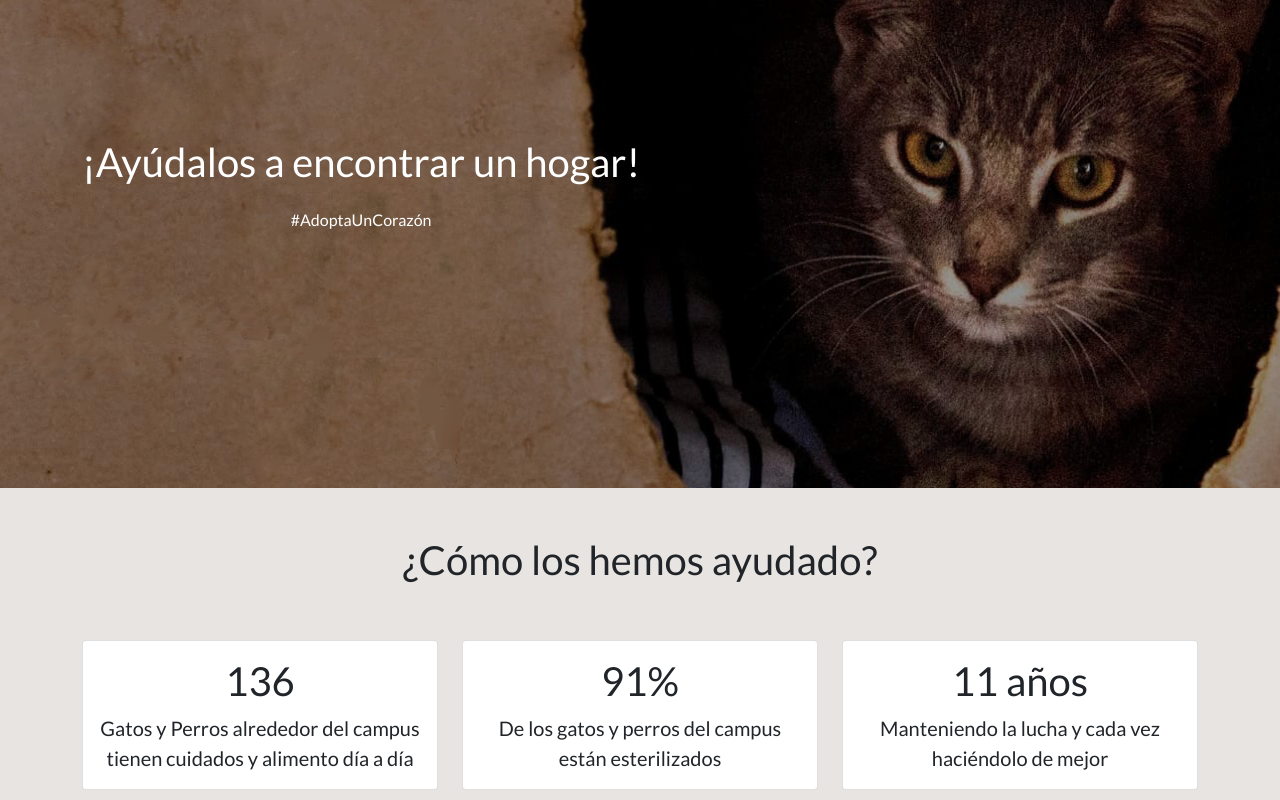
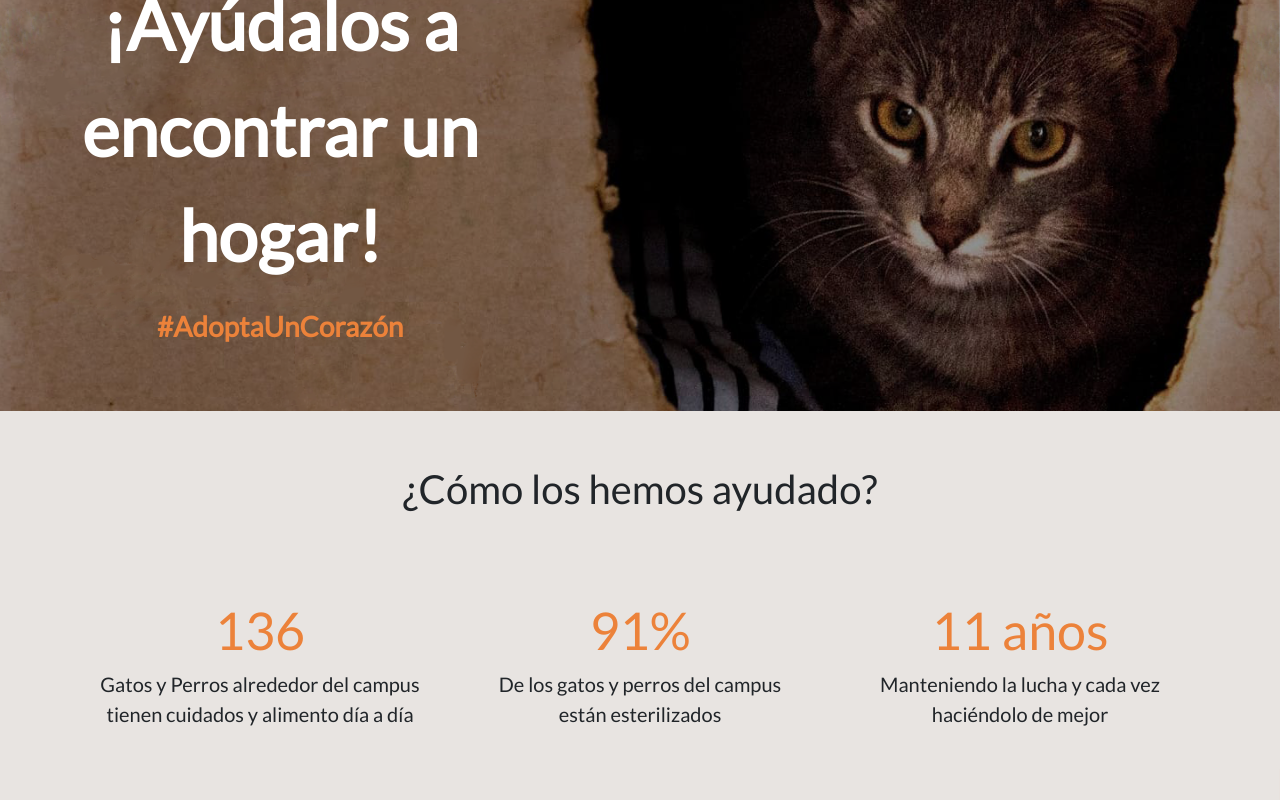
Before and after one commit to GPA-Espol/FindMeAPet_Web, a React (Create React App) app in the folder gpa-web-front/: page / in a window 1280 px wide. Shown: the part 220-1020 px from the top of the page. Built offline with nearby package versions, Linux system fonts and the light colour scheme.

Commit message:
Secciones 1 y 3 completas de la HomePage

```diff
--- a/gpa-web-front/src/components/Pages/MainPage/MainPage.css
+++ b/gpa-web-front/src/components/Pages/MainPage/MainPage.css
@@ -4,7 +4,7 @@
   background-position: 50% 50%;
   background-color: rgba(0,0,0,0.4);
   background-blend-mode: darken;
-  background-attachment: fixed;
+  /* background-attachment: fixed; */
 }
 
 .como-ayudamos-section {
@@ -16,3 +16,19 @@
   background-blend-mode: luminosity;
   background-color: #EC823A;
 }
+
+.text-orange {
+  color: #EC823A;
+}
+
+.header-giant {
+  font-size: calc(2rem + 3vw)!important;
+}
+
+.header-big {
+  font-size: calc(1.85rem + 1.75vw)!important;
+}
+
+.border-none {
+  border: none;
+}
--- a/gpa-web-front/src/components/Pages/MainPage/MainPage.js
+++ b/gpa-web-front/src/components/Pages/MainPage/MainPage.js
@@ -9,16 +9,13 @@ const MainPage = () => {
     <React.Fragment>
       <div className="home-banner-section container-fluid" style={{ backgroundImage: "url(/MainPage/Banner_2.png)" }}>
         <div className="container py-5">
-          <div className="py-5"></div>
-          <div className="py-5"></div>
+          <div className="py-3"></div>
           <div className="row row-cols-auto">
             <div className="col">
-              <p className="fs-1 text-center text-white">¡Ayúdalos a encontrar un hogar!</p>
-              <p className="fs-6 text-center text-white">#AdoptaUnCorazón</p>
+              <p className="header-giant text-center text-white fw-bold">¡Ayúdalos a<br></br>encontrar un<br></br>hogar!</p>
+              <p className="fs-3 text-center text-orange fw-bold">#AdoptaUnCorazón</p>
             </div>
           </div>
-          <div className="py-5"></div>
-          <div className="py-5"></div>
         </div>
       </div>
       <div className="como-ayudamos-section" style={{ backgroundImage: "url(/paw_wallpaper.jpg)" }}>
@@ -26,30 +23,30 @@ const MainPage = () => {
           <div className="container pt-5">
             <div className="row pb-5">
               <div className="col-12 text-center">
-                <h1>¿Cómo los hemos ayudado?</h1>
+                <p className="fs-1">¿Cómo los hemos ayudado?</p>
               </div>
             </div>
             <div className="row">
-              <div className="col-md-4 mb-4">
-                <div class="card text-center">
+              <div className="col-lg-4 mb-4">
+                <div class="card text-center h-100 bg-transparent border-none">
                   <div class="card-body">
-                    <h5 class="card-title fs-1"><CountUp end={136} duration={countDuration}/></h5>
+                    <h5 class="card-title header-big text-orange"><CountUp end={136} duration={countDuration}/></h5>
                     <p class="card-text fs-5">Gatos y Perros alrededor del campus tienen cuidados y alimento día a día</p>
                   </div>
                 </div>
               </div>
-              <div className="col-md-4 mb-4">
-                <div class="card text-center">
+              <div className="col-lg-4 mb-4">
+                <div class="card text-center h-100 bg-transparent border-none">
                   <div class="card-body">
-                    <h5 class="card-title fs-1"><CountUp end={91} suffix="%" duration={countDuration}/></h5>
+                    <h5 class="card-title header-big text-orange"><CountUp end={91} suffix="%" duration={countDuration}/></h5>
                     <p class="card-text fs-5">De los gatos y perros del campus están esterilizados</p>
                   </div>
                 </div>
               </div>
-              <div className="col-md-4 mb-4">
-                <div class="card text-center">
+              <div className="col-lg-4 mb-4">
+                <div class="card text-center h-100 bg-transparent border-none">
                   <div class="card-body">
-                    <h5 class="card-title fs-1"><CountUp end={11} suffix=" años" duration={countDuration}/></h5>
+                    <h5 class="card-title header-big text-orange"><CountUp end={11} suffix=" años" duration={countDuration}/></h5>
                     <p class="card-text fs-5">Manteniendo la lucha y cada vez haciéndolo de mejor</p>
                   </div>
                 </div>
@@ -62,7 +59,7 @@ const MainPage = () => {
         </svg>
         <div className="container">
           <div className="row text-center fs-2">
-            <p className="py-5 text-white">
+            <p className="py-5 text-white fw-bold">
               Todo lo que se ha logrado hasta el momento es gracias al gran corazón de muchas personas que no nos abandonan, así como GPA no pretende abandonar a las colonias felinas del campus
             </p>
             <p className="py-4"></p>
```
